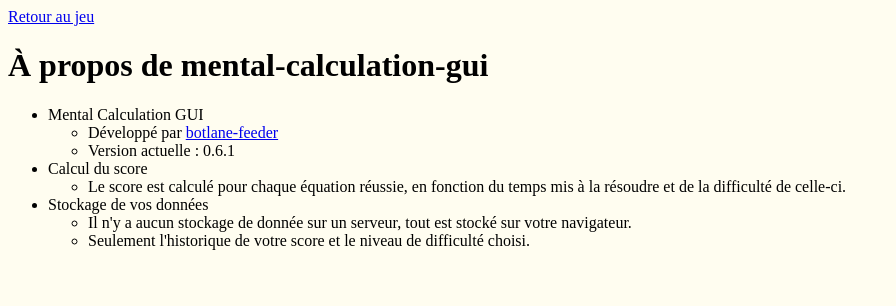
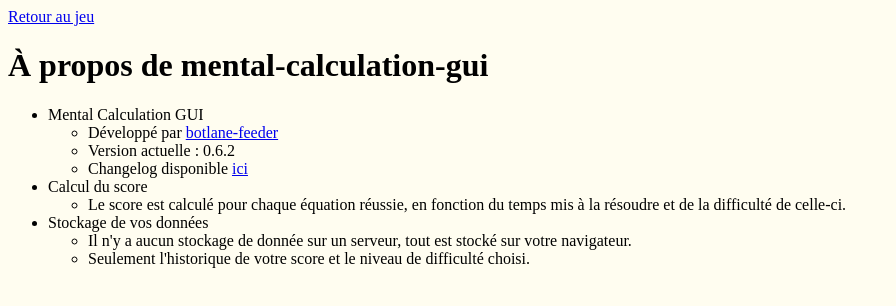
Before and after one commit to botlane-feeder/mental-calculation-gui, a SvelteKit app: page /about in a window 1280 px wide. Shown: the top 306 px of the page, without its empty margins (0-896 px from the left). Built offline with nearby package versions, Linux system fonts and the light colour scheme.

Commit message:
FIX : Modification du lien du changelog

```diff
--- a/src/routes/about/+page.svelte
+++ b/src/routes/about/+page.svelte
@@ -12,6 +12,7 @@
     <ul>
       <li>Développé par <a href="https://github.com/botlane-feeder">botlane-feeder</a></li>
       <li>Version actuelle : {data["version"]}</li>
+      <li>Changelog disponible <a href="https://github.com/botlane-feeder/mental-calculation-gui/blob/main/docs/CHANGELOG.md" target="_blank">ici</a></li>
     </ul>
     <li>Calcul du score</li>
     <ul>
```
Also changed, not shown: 2 other files (tests, documents, lock files or other folders).
